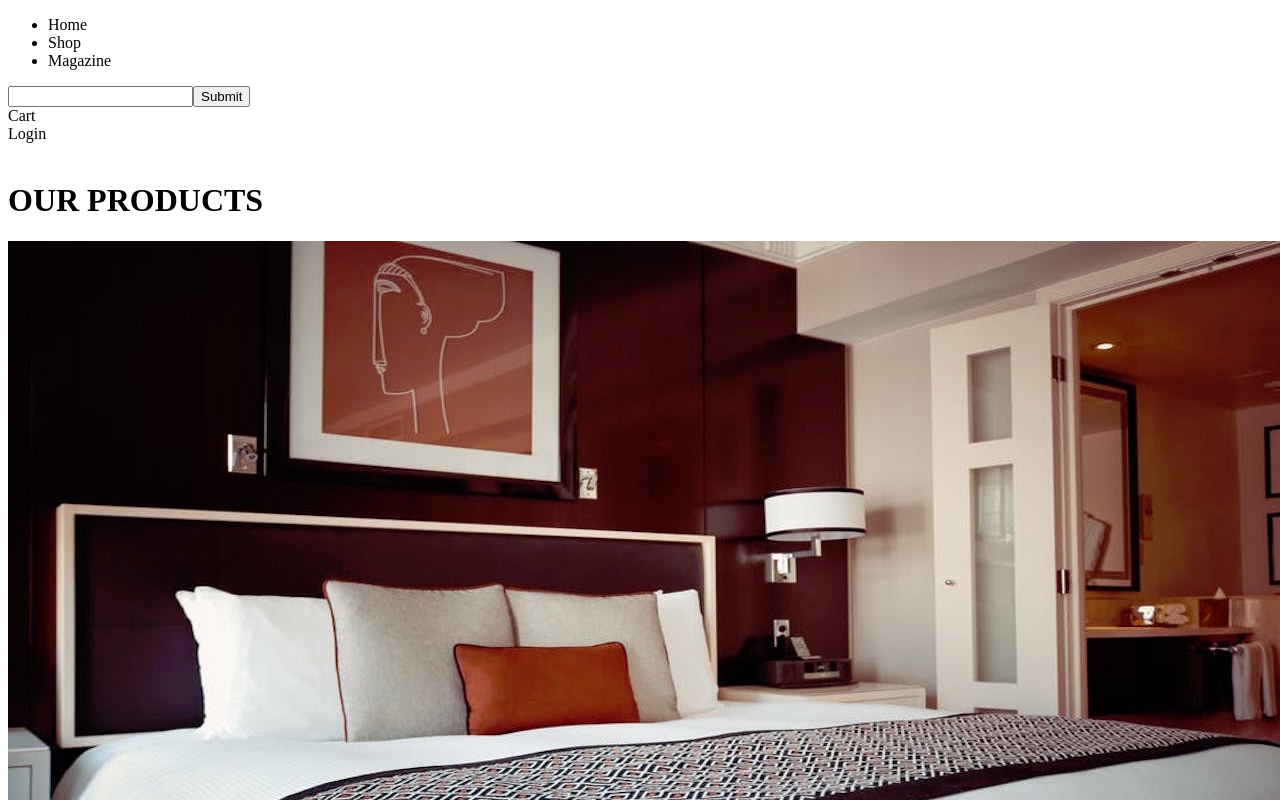
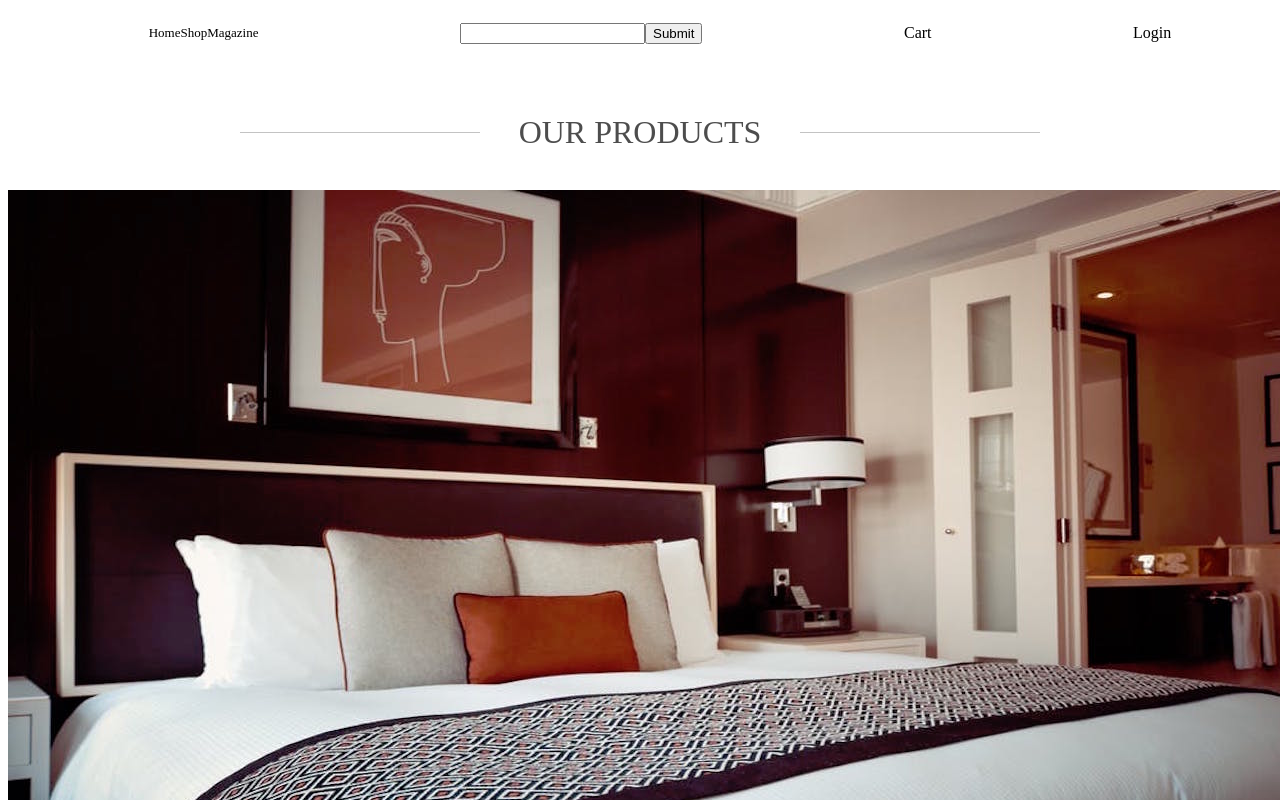
Before and after one commit to Shivendra437/housingproduct, a React (Create React App) app: page / in a window 1280 px wide. Shown: the top 800 px of the page. Built offline with nearby package versions, Linux system fonts and the light colour scheme.

Commit message:
css modification

```diff
--- a/src/Heading.jsx
+++ b/src/Heading.jsx
@@ -1,9 +1,11 @@
 import React from "react";
-
+import heading from"./heading.css"
 export default function Heading(props) {
   return (
-    <>
-      <h1>{props.name}</h1>
-    </>
+    <div className="heading">
+    <div></div>
+      <p>{props.name}</p>
+      <div></div>
+    </div>
   );
 }
--- a/src/Navbar.jsx
+++ b/src/Navbar.jsx
@@ -1,9 +1,10 @@
 import React from "react";
-
+import navbar from "./navbar.css";
 export default function Navbar() {
   return (
     <>
-      <div className="navabr">
+      <nav className="navbar">
+        <div className="nav-center">
           <ul>
             <li>Home</li>
             <li>Shop</li>
@@ -16,6 +17,7 @@ export default function Navbar() {
           <div className="cart">Cart</div>
           <div className="login">Login</div>
         </div>
+      </nav>
     </>
   );
 }
--- /dev/null
+++ b/src/heading.css
@@ -0,0 +1,16 @@
+.heading{
+display:flex;
+align-items: center;
+justify-content: center;
+}
+.heading div{
+  background-color: rgba(39,39,39,0.274);
+  height:1px;
+  width:30vh;
+}
+.heading p{
+  margin:3vmax;
+  color:rgb(77,77,77);
+  font-size:2.5vmax;
+  font-weight:100;
+}
--- /dev/null
+++ b/src/navbar.css
@@ -0,0 +1,24 @@
+.navbar{
+  position: sticky;
+  top:0%;
+  height: 50px;
+  width: 100%;
+  background: var(--rootwhite);
+  display:flex;
+  z-index: 1;
+  align-items:center;
+}
+.navbar ul{
+  display:flex;
+  list-style:none;
+  font-size:small;
+  justify-content:space-around;
+
+}
+.nav-center {
+  display:flex;
+  align-items: center;
+  width:100%;
+  max-width:1170%;
+  justify-content: space-around;
+}
```
Lines whose indentation alone changed are shown as unchanged.
